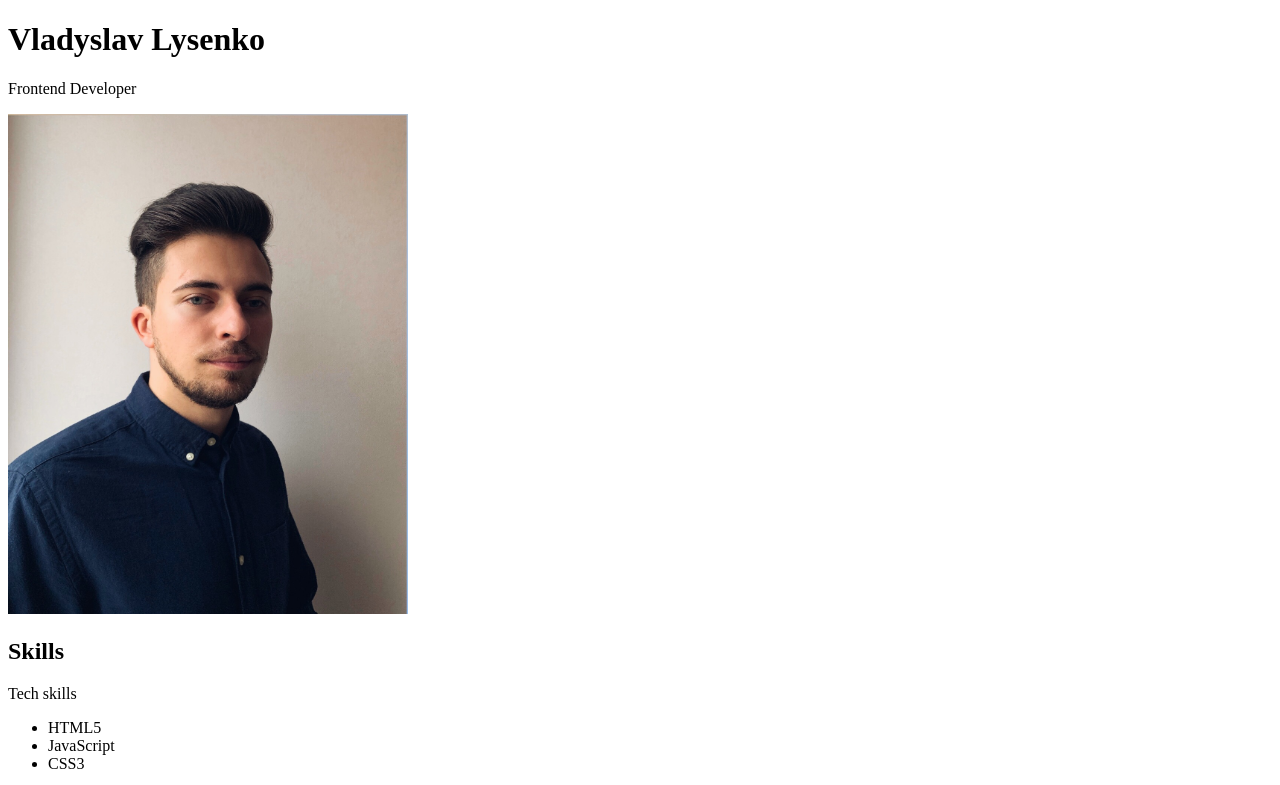
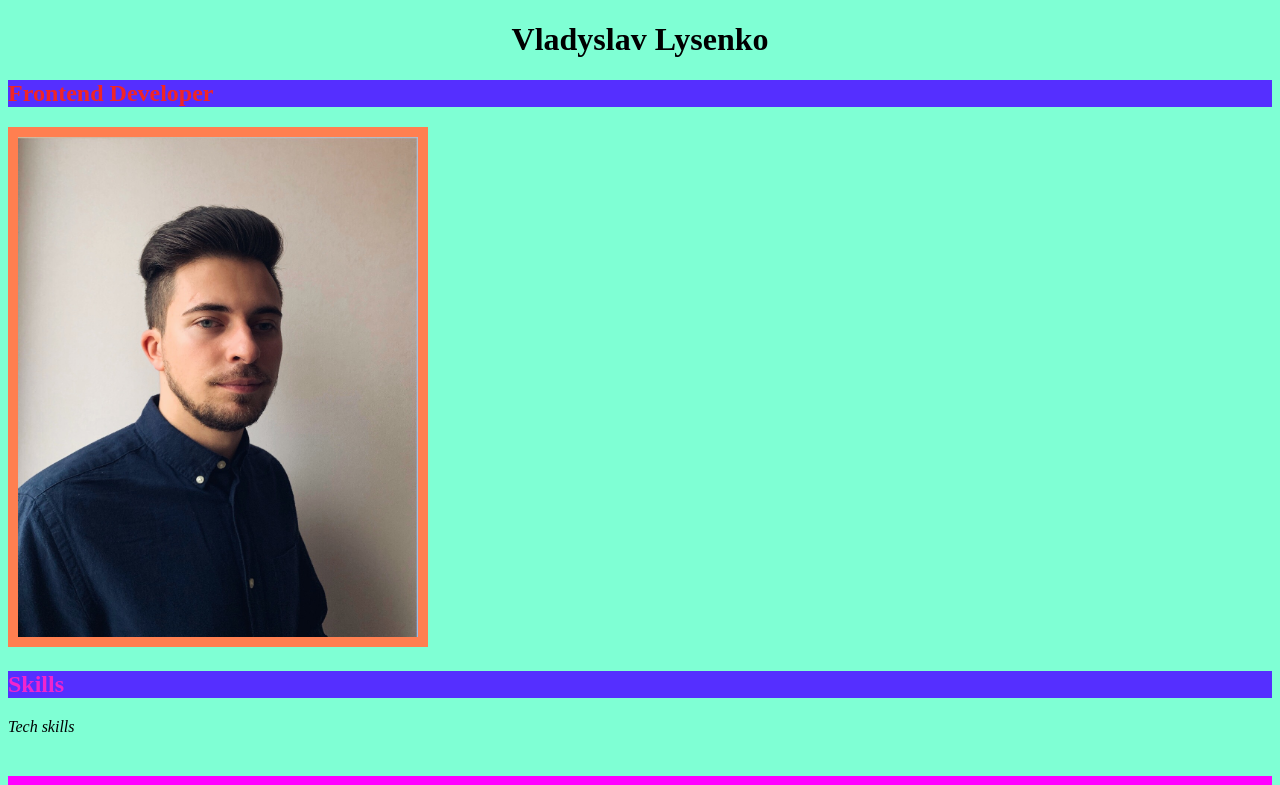
Before and after one commit to Vladlysenko75/Okten_homework, a plain HTML site: page index.html in a window 1280 px wide. Shown: the top 785 px of the page. Drawn offline with Linux system fonts and the light colour scheme.

Commit message:
crazy styles

```diff
--- a/index.html
+++ b/index.html
@@ -6,15 +6,16 @@
     <meta http-equiv="X-UA-Compatible" content="IE=edge">
     <meta name="viewport" content="width=device-width, initial-scale=1.0">
     <title>Me</title>
+    <link rel="stylesheet" href="styles.css">
 </head>
 
 <body>
-    <H1>Vladyslav Lysenko</H1>
-    <p>Frontend Developer</p>
+    <H1 >Vladyslav Lysenko</H1>
+    <H2>Frontend Developer</h2>
     <img src="img/resume1.JPG" width="400px" height="500px" alt="my photo">
-    <H2>Skills</H2>
+    <H2 class="falth">Skills</H2>
     <p>Tech skills</p>
-    <ul>
+    <ul class="truth">
         <li>HTML5</li>
         <li>JavaScript</li>
         <li>CSS3</li>
--- /dev/null
+++ b/styles.css
@@ -0,0 +1,28 @@
+body {
+  background-color: aquamarine;
+}
+
+h1 {
+  text-align: center;
+}
+
+h2 {
+  color: rgb(240, 37, 37);
+  background-color: rgb(85, 47, 255);
+}
+
+.truth {
+  font-size: 40px;
+  background-color: magenta;
+}
+
+h2.falth {
+  color: rgb(240, 37, 206);
+}
+img {
+  border: 10px solid coral;
+}
+
+p {
+  font-style: italic;
+}
```
